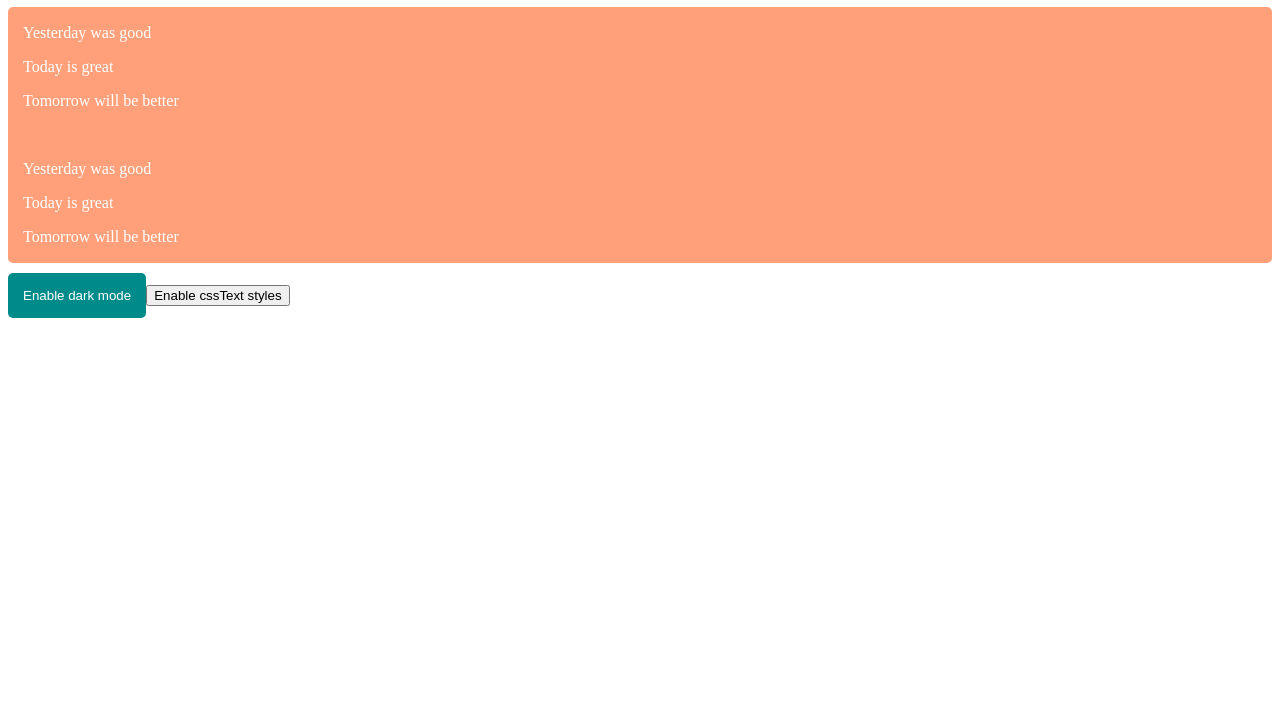
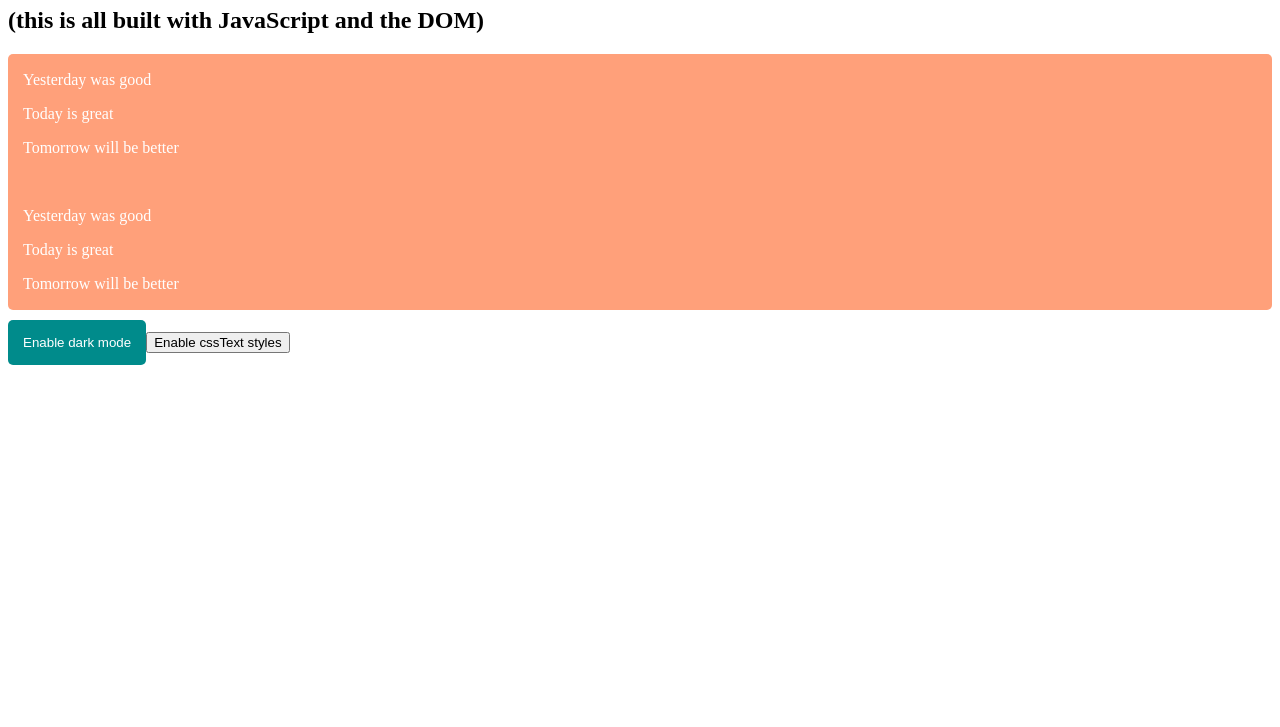
Before and after one commit to christianpaterson/Web-Dev-Practice-2, a plain HTML site: page index.html in a window 1280 px wide. Shown: the part 73-800 px from the top of the page. Drawn offline with Linux system fonts and the light colour scheme.

Commit message:
Add h2 project description

```diff
--- a/index.html
+++ b/index.html
@@ -9,6 +9,7 @@
 </head>
 <body>
     <h1>Thanks for checking out my project!</h1>
+    <h2>(this is all built with JavaScript and the DOM)</h2>
 </body>
 <script src="script.js"></script>
 </html>
```
